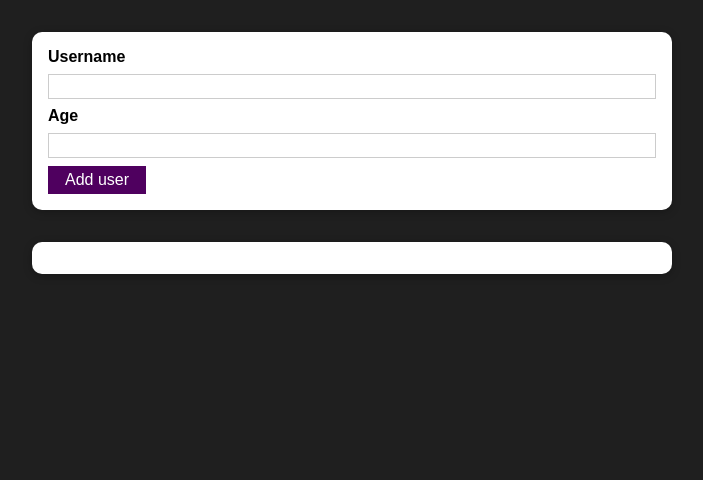
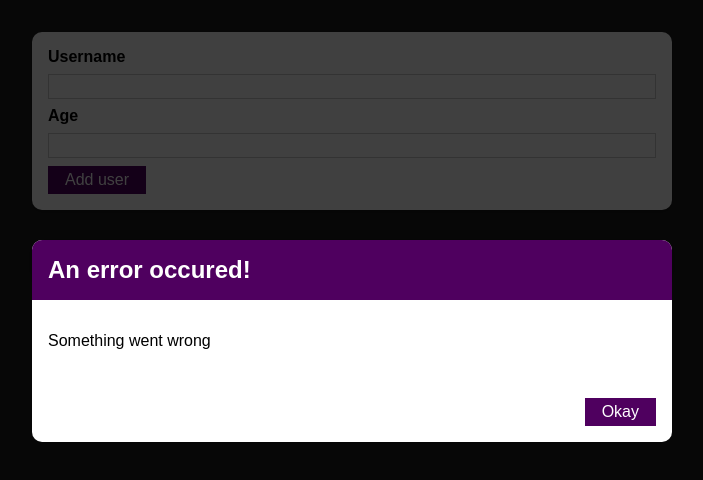
Before and after one commit to becasualle/input-form-react, a React (Create React App) app: page / in a window 1280 px wide. Shown: the top 480 px of the page, without its empty margins (288-991 px from the left). Built offline with nearby package versions, Linux system fonts and the light colour scheme.

Commit message:
Added Error component

```diff
--- a/src/components/Users/AddUser.js
+++ b/src/components/Users/AddUser.js
@@ -5,6 +5,7 @@
 import styles from './AddUser.module.css';
 
 import Button from '../UI/Button';
+import ErrorModal from './ErrorModal';
 
 const AddUser = props => {
 
@@ -36,7 +37,8 @@
     };
 
     return (
-        // When set classname in component have to call it in this component using props
+        <div>
+            <ErrorModal title="An error occured!" message="Something went wrong" />
             <Card className={styles.input}>
                 <form onSubmit={addUserHandler}>
                     <label htmlFor="username">Username</label>
@@ -47,6 +49,8 @@
                     <Button type="submit" onClick={addUserHandler}>Add user</Button>
                 </form>
             </Card>
+        </div>
+        // When set classname in component have to call it in this component using props
     );
 }
 
--- /dev/null
+++ b/src/components/Users/ErrorModal.js
@@ -0,0 +1,25 @@
+import Button from "../UI/Button";
+import Card from "../UI/Card";
+import styles from "./ErrorModal.module.css";
+
+const ErrorModal = props => {
+    return (
+        <div>
+            <div className={styles.backdrop}></div>
+            <Card className={styles.modal}>
+                <header className={styles.header}>
+                    <h2>{props.title}</h2>
+                </header>
+                <div className={styles.content}>
+                    <p>{props.message}</p>
+                </div>
+                <footer className={styles.actions}>
+                    <Button>Okay</Button>
+                </footer>
+            </Card>
+        </div>
+
+    );
+}
+
+export default ErrorModal;
--- /dev/null
+++ b/src/components/Users/ErrorModal.module.css
@@ -0,0 +1,45 @@
+.backdrop {
+    position: fixed;
+    top: 0;
+    left: 0;
+    width: 100%;
+    height: 100vh;
+    z-index: 10;
+    background: rgba(0, 0, 0, 0.75);
+  }
+
+  .modal {
+    position: fixed;
+    top: 30vh;
+    left: 10%;
+    width: 80%;
+    z-index: 100;
+    overflow: hidden;
+  }
+
+  .header {
+    background: #4f005f;
+    padding: 1rem;
+  }
+
+  .header h2 {
+    margin: 0;
+    color: white;
+  }
+
+  .content {
+    padding: 1rem;
+  }
+
+  .actions {
+    padding: 1rem;
+    display: flex;
+    justify-content: flex-end;
+  }
+
+  @media (min-width: 768px) {
+    .modal {
+      left: calc(50% - 20rem);
+      width: 40rem;
+    }
+  }
```
Lines whose indentation alone changed are shown as unchanged.
